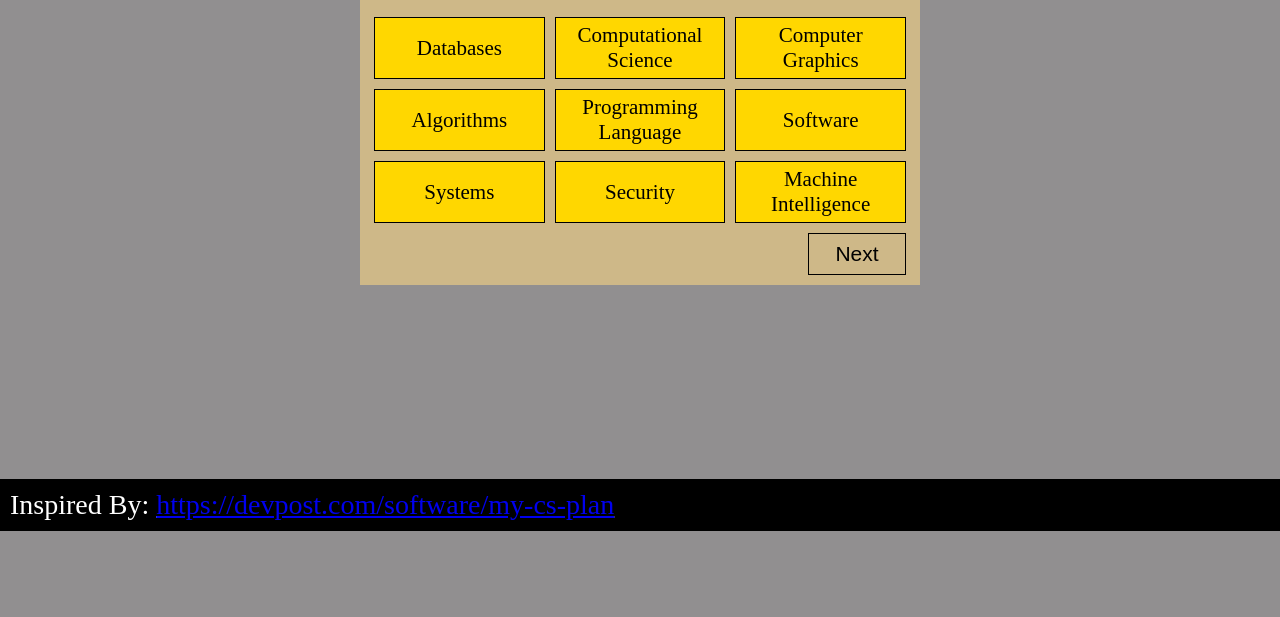
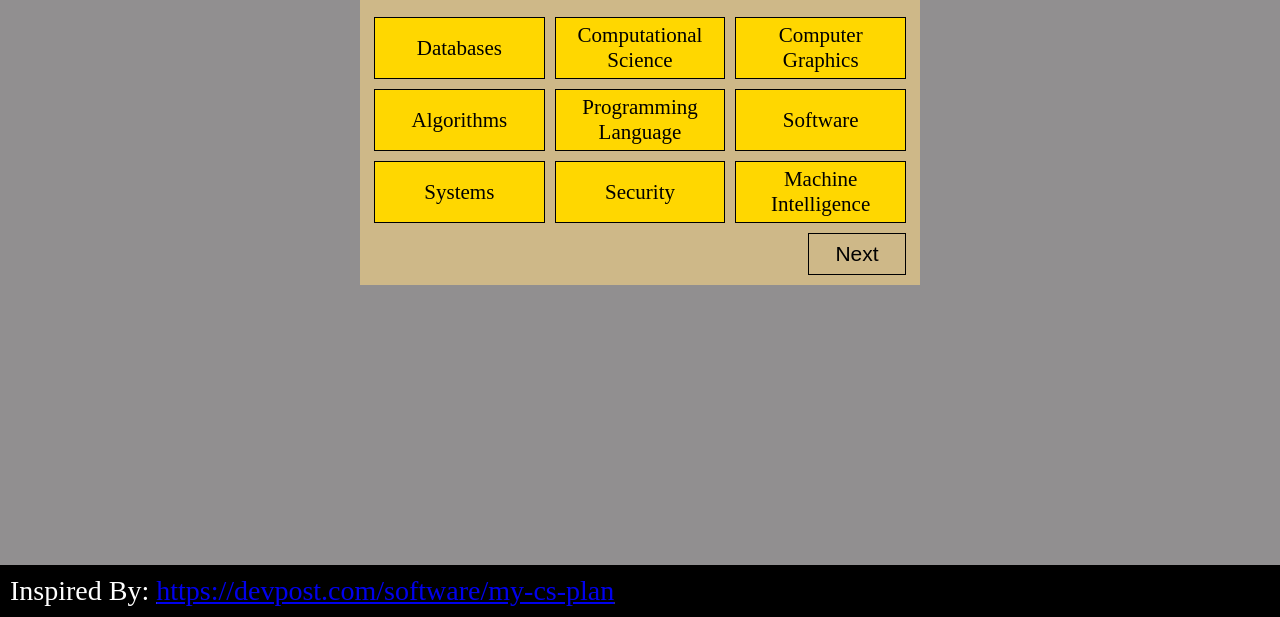
Before and after one commit to athata1/CSTrackOptimizer, a plain HTML site: page index.html in a window 1280 px wide. Shown: the part 269-886 px from the top of the page. Before the commit the page ends 800 px from the top, so only its background shows below. Drawn offline with Linux system fonts and the light colour scheme.

Commit message:
Updated credits

```diff
--- a/styles.css
+++ b/styles.css
@@ -47,6 +47,7 @@ nav #nav .title {
   justify-content: center;
   align-items: center;
   flex-direction: column;
+  padding-bottom: 20rem;
 }
 
 .container {
@@ -205,8 +206,6 @@ nav #nav .title {
 }
 
 footer {
-  position: absolute;
-  bottom:0;
   color: white;
   background-color: black;
   width:100vw;
```
